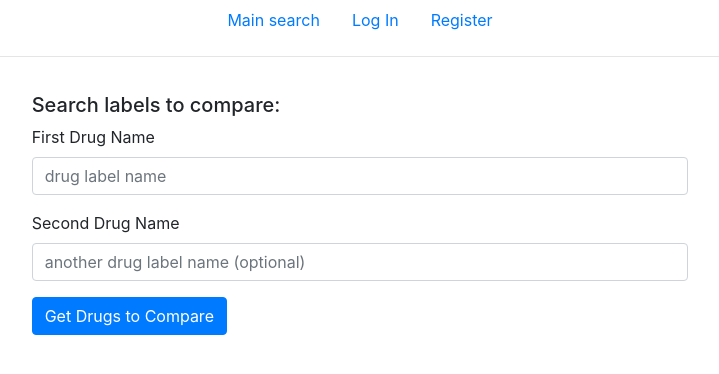
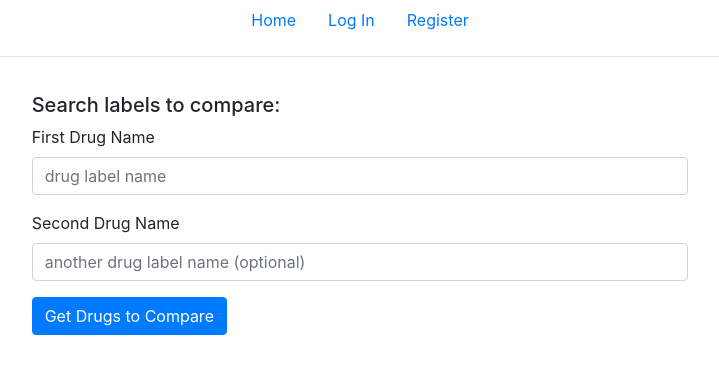
Before and after one commit to globalrx/globalrx, a Django app: page /compare/ in a window 1280 px wide. Shown: the top 374 px of the page, without its empty margins (280-999 px from the left). Run offline with Django 4.2, Linux system fonts and the light colour scheme; some libraries are stand-ins or nearby versions.

Commit message:
route home/login/logout/register menu properly

```diff
--- a/dle/compare/templates/compare/layout.html
+++ b/dle/compare/templates/compare/layout.html
@@ -12,21 +12,21 @@
         <ul class="nav justify-content-center">
             <!-- TODO: all links route back to compare/index for now-->
             <li class="nav-item">
-                <a class="nav-link" href="{% url 'compare:index' %}">Main search</a>
+                <a class="nav-link" href=/search/ >Home</a>
             </li>
             <!-- {% if user.is_authenticated %}
                 <li class="nav-item">
                     Signed in as <strong>{{ user.username }}</strong>
                 </li> -->
                 <li class="nav-item">
-                    <a class="nav-link" href="{% url 'compare:index' %}">Log Out</a>
+                    <a class="nav-link" href=/users/logout >Log Out</a>
                 </li>
             <!-- {% else %} -->
                 <li class="nav-item">
-                    <a class="nav-link" href="{% url 'compare:index' %}">Log In</a>
+                    <a class="nav-link" href=/users/login >Log In</a>
                 </li>
                 <li class="nav-item">
-                    <a class="nav-link" href="{% url 'compare:index' %}">Register</a>
+                    <a class="nav-link" href=/users/register >Register</a>
                 </li>
             <!-- {% endif %} -->
         </ul>
```
